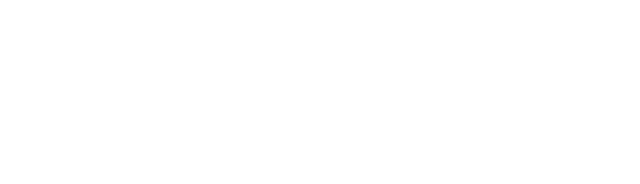
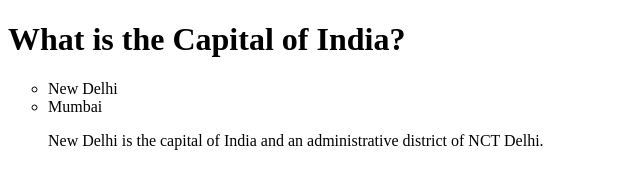
Before and after one commit to acciojob/trivia-Prasundewangan98, a website: page main.html in a window 1280 px wide. Shown: the whole page, without its empty margins (0-640 px from the left). Drawn offline with Linux system fonts and the light colour scheme.

Commit message:
created a submission

```diff
--- a/main.html
+++ b/main.html
@@ -8,7 +8,20 @@
 
 <body>
 	<!-- the entire body must be written by student -->
+	<h1>What is the Capital of India?</h1>
+	<div>
+		<ul style="list-style-type:circle">
+			<li>New Delhi</li>
+			<li>Mumbai</li>
+		</ul>
+
+	</div>
+	<blockquote cite="https://en.wikipedia.org/wiki/New_Delhi">
+		New Delhi is the capital of India and an administrative district of NCT Delhi.
+	</blockquote>
     <script type="text/javascript" src="./script.js">
+
+
 </script>
 
 </body>
```
